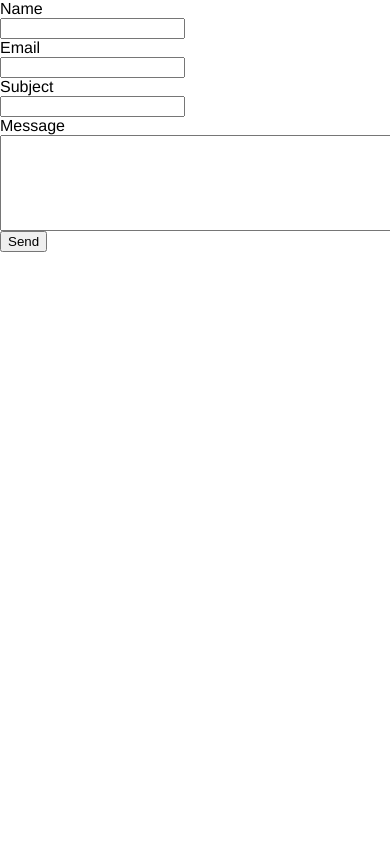
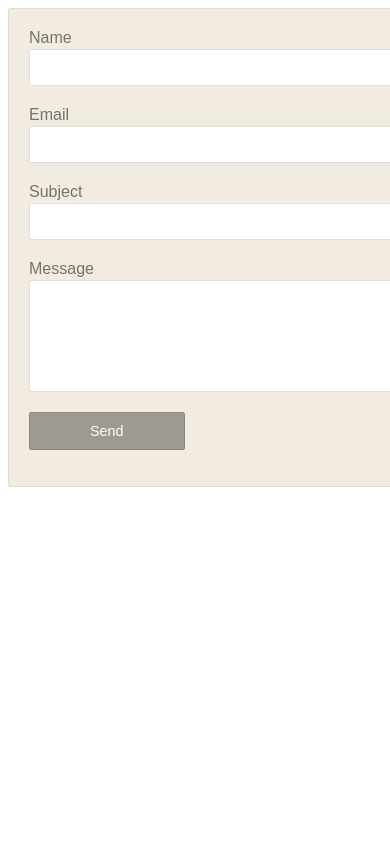
Before and after one commit to jjamesiboi/codeswithjames.github., a PHP site: page / in a window 390 px wide; the page is wider, and only the part inside the window is pictured. Run offline with PHP 8.4, Linux system fonts and the light colour scheme; some libraries are stand-ins or nearby versions.

Commit message:
Add files via upload

```diff
--- a/assets/css/style.css
+++ b/assets/css/style.css
@@ -1,65 +1,69 @@
-@charset "UTF-8";
-/* CSS Document */
-
 body {
-    background: #fff;
-    padding: 0;
-    margin: 0;
-    font-family: Helvetica, Arial, sans-serif;
+    font-family: Arial;
+    width: 600px;
 }
 
-.container {
-    margin: 0 auto;
-    text-align: center;
-    padding-top: 50px;
+.form-container {
+    background: #f1ecdf;
+    border: #e2ddd2 1px solid;
+    padding: 20px;
+    border-radius: 2px;
 }
 
-h3 {
-    font-size: 16px;
-    color: #3498db;
-    font-weight: bold;
-    text-align: center;
-    line-height: 130%;
+.input-row {
+    margin-bottom: 20px;
 }
 
-.buton {
-    background: #3498db;
-    padding: 10px 20px;
-    color: #fff;
-    font-weight: bold;
-    text-align: center;
-    border-radius: 3px;
+.input-row label {
+    color: #75726c;
+}
+
+.input-field {
+    width: 100%;
+    border-radius: 2px;
+    padding: 10px;
+    border: #e0dfdf 1px solid;
+    box-sizing: border-box;
+    margin-top: 2px;
+}
+
+.span-field {
+    font: Arial;
+    font-size: small;
     text-decoration: none;
 }
 
-a:hover {
-    color: #ff0;
+.btn-submit {
+    padding: 10px 60px;
+    background: #9e9a91;
+    border: #8c8880 1px solid;
+    color: #ffffff;
+    font-size: 0.9em;
+    border-radius: 2px;
+    cursor: pointer;
 }
 
-span {
-    font-size: 14px;
-    color: #FFF;
-    font-weight: normal;
-    text-align: center;
+.errorMessage {
+    background-color: #e66262;
+    border: #AA4502 1px solid;
+    padding: 5px 10px;
+    color: #FFFFFF;
+    border-radius: 3px;
 }
 
-span a {
-    color: #FF0;
-    text-decoration: none;
+.successMessage {
+    background-color: #9fd2a1;
+    border: #91bf93 1px solid;
+    padding: 5px 10px;
+    color: #3d503d;
+    border-radius: 3px;
+    cursor: pointer;
+    font-size: 0.9em;
 }
 
-span a:hover {
-    color: #F00;
+.info {
+    font-size: .8em;
+    color: #e66262;
+    letter-spacing: 2px;
+    padding-left: 5px;
 }
-
-@media screen and (max-width: 500px) {
-    img {
-        width: 70%;
-    }
-    .container {
-        padding: 70px 10px 10px 10px;
-    }
-    h3 {
-        font-size: 14px;
-    }
-}
```
